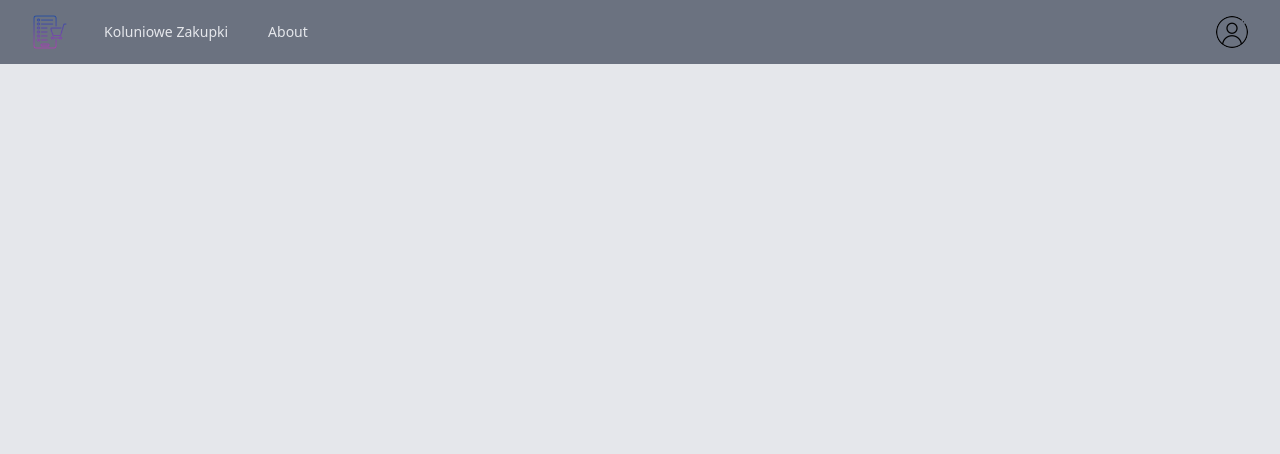
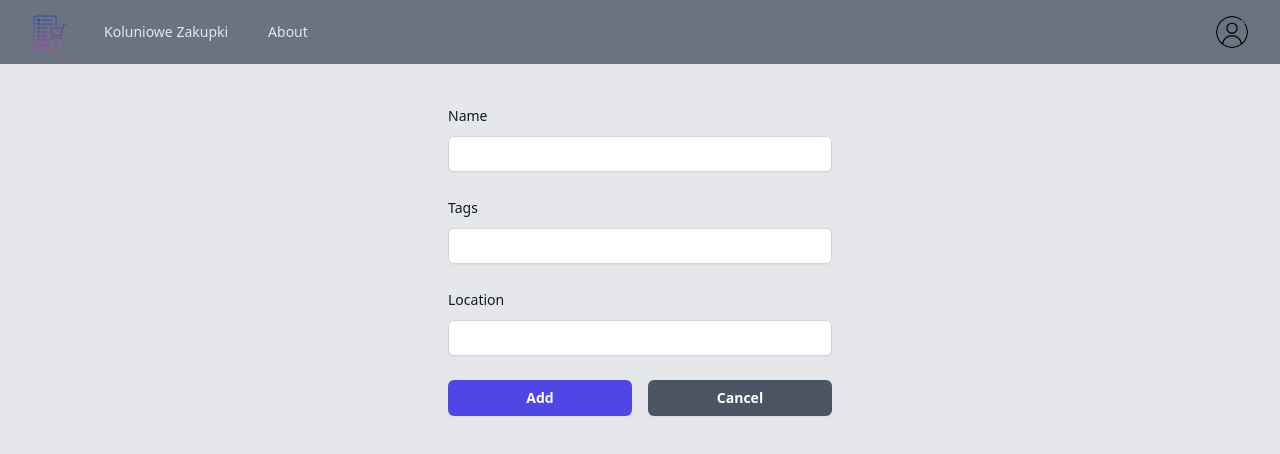
Before and after one commit to sslota/koluniowe-zakupki, a React (Create React App) app in the folder frontend/: page /shop-add in a window 1280 px wide. Shown: the top 454 px of the page. Built offline with nearby package versions, Linux system fonts and the light colour scheme.

Commit message:
user shops view

```diff
--- a/frontend/src/App.js
+++ b/frontend/src/App.js
@@ -13,6 +13,8 @@ import Products from "./components/products/Products";
 import ProductAdd from "./components/products/ProductAdd";
 import Tags from "./components/tags/Tags";
 import TagAdd from "./components/tags/TagAdd";
+import Shops from "./components/shops/Shops";
+import ShopAdd from "./components/shops/ShopAdd";
 
 function App() {
   return (
@@ -29,6 +31,8 @@ function App() {
       <Route path="/product-add" element={<ProductAdd />} />
       <Route path="/tag" element={<Tags />} />
       <Route path="/tag-add" element={<TagAdd />} />
+      <Route path="/shop" element={<Shops />} />
+      <Route path="/shop-add" element={<ShopAdd />} />
       <Route path="/sign-in" element={<SignIn />} />
       <Route path="/sign-up" element={<SignUp />} />
     </Routes>
--- /dev/null
+++ b/frontend/src/components/shops/ShopAdd.js
@@ -0,0 +1,92 @@
+import React from "react";
+
+function ShopAdd() {
+  const handleSubmit = (event) => {};
+
+  return (
+    <div className="mt-10 sm:mx-auto sm:w-full sm:max-w-sm">
+      <form
+        className="space-y-6"
+        action="#"
+        method="POST"
+        onSubmit={handleSubmit}
+      >
+        <div>
+          <label
+            htmlFor="name"
+            className="block text-sm font-medium leading-6 text-gray-900"
+          >
+            Name
+          </label>
+          <div className="mt-2">
+            <input
+              id="name"
+              name="name"
+              type="name"
+              autoComplete="name"
+              required
+              className="block w-full rounded-md border-0 py-1.5 text-gray-900 shadow-sm ring-1 ring-inset ring-gray-300 placeholder:text-gray-400 focus:ring-2 focus:ring-inset focus:ring-indigo-600 sm:text-sm sm:leading-6"
+            />
+          </div>
+        </div>
+
+        <div>
+          <div className="flex items-center justify-between">
+            <label
+              htmlFor="tags"
+              className="block text-sm font-medium leading-6 text-gray-900"
+            >
+              Tags
+            </label>
+          </div>
+          <div className="mt-2">
+            <input
+              id="tags"
+              name="tags"
+              type="tags"
+              required
+              className="block w-full rounded-md border-0 py-1.5 text-gray-900 shadow-sm ring-1 ring-inset ring-gray-300 placeholder:text-gray-400 focus:ring-2 focus:ring-inset focus:ring-indigo-600 sm:text-sm sm:leading-6"
+            />
+          </div>
+        </div>
+
+        <div>
+          <div className="flex items-center justify-between">
+            <label
+              htmlFor="location"
+              className="block text-sm font-medium leading-6 text-gray-900"
+            >
+              Location
+            </label>
+          </div>
+          <div className="mt-2">
+            <input
+              id="location"
+              name="location"
+              type="location"
+              required
+              className="block w-full rounded-md border-0 py-1.5 text-gray-900 shadow-sm ring-1 ring-inset ring-gray-300 placeholder:text-gray-400 focus:ring-2 focus:ring-inset focus:ring-indigo-600 sm:text-sm sm:leading-6"
+            />
+          </div>
+        </div>
+
+        <a href="/shop" className=" flex space-x-4">
+          <button
+            type="submit"
+            className="flex w-full justify-center rounded-md bg-indigo-600 px-3 py-1.5 text-sm font-semibold leading-6 text-white shadow-sm hover:bg-indigo-500 focus-visible:outline focus-visible:outline-2 focus-visible:outline-offset-2 focus-visible:outline-indigo-600"
+          >
+            Add
+          </button>
+          <button
+            type="button"
+            className="flex w-full justify-center rounded-md bg-gray-600 px-3 py-1.5 text-sm font-semibold leading-6 text-white shadow-sm hover:bg-gray-500 focus-visible:outline focus-visible:outline-2 focus-visible:outline-offset-2 focus-visible:outline-indigo-600"
+          >
+            Cancel
+          </button>
+        </a>
+      </form>
+    </div>
+  );
+}
+
+export default ShopAdd;
--- /dev/null
+++ b/frontend/src/components/shops/Shops.js
@@ -0,0 +1,52 @@
+import React from "react";
+import DropdownMenu from "../DropdownMenu";
+import { TrashIcon } from "@heroicons/react/24/outline";
+import { Link } from "react-router-dom";
+
+function Shops() {
+  const Shops = [
+    { id: 1, name: "Shop1", blacklisted: false },
+    { id: 2, name: "Shop2", blacklisted: false },
+    { id: 3, name: "Shop3", blacklisted: false },
+  ];
+
+  return (
+    <div className="flex items-center justify-center mx-auto max-w-full py-8 px-2 sm:px-6 lg:px-8">
+      <div className="grid gap-10 w-3/4 max-w-screen-md">
+        {Shops.map((shop) => (
+          <div
+            key={shop.id}
+            className="bg-white p-5 rounded-md flex items-center justify-between space-x-10"
+          >
+            <div className="text-gray-800 text-2xl">{shop.name}</div>
+            <div className="flex items-center space-x-2">
+              <TrashIcon
+                className="text-gray-600 h-8 w-8 cursor-pointer"
+                title="Delete"
+              />
+            </div>
+          </div>
+        ))}
+      </div>
+
+      <div className="absolute bottom-24 sm:flex sm:space-y-0 sm:space-x-10 grid grid-flow-row place-items-center space-y-4">
+        <Link to="/shop-add">
+          <button className="rounded-md bg-indigo-600 px-8 sm:px-16 lg:px-32 py-4 font-semibold leading-6 text-white shadow-sm hover:bg-indigo-500 focus-visible:outline focus-visible:outline-2 focus-visible:outline-offset-2 focus-visible:outline-indigo-600">
+            Add shop
+          </button>
+        </Link>
+        <Link to="/blacklist">
+          <button className="rounded-md bg-gray-600 px-8 sm:px-16 lg:px-32 py-4 font-semibold leading-6 text-white shadow-sm hover:bg-gray-500 focus-visible:outline focus-visible:outline-2 focus-visible:outline-offset-2 focus-visible:outline-indigo-600">
+            Blacklist
+          </button>
+        </Link>
+      </div>
+
+      <div className="absolute top-16 right-0 py-4 px-2 sm:px-6 lg:px-8">
+        <DropdownMenu />
+      </div>
+    </div>
+  );
+}
+
+export default Shops;
```
